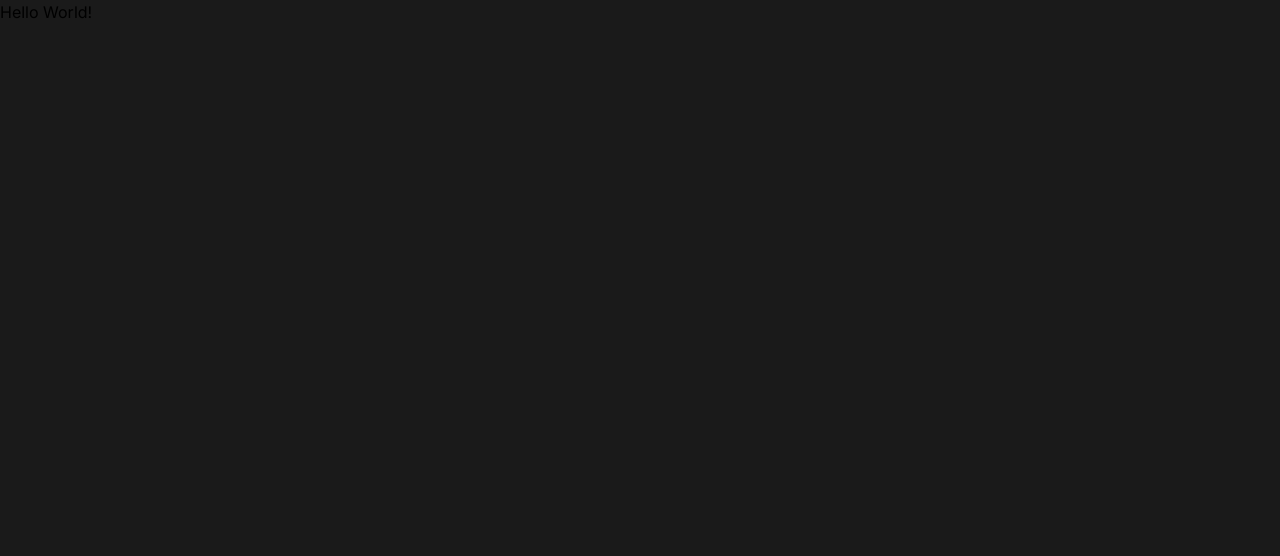
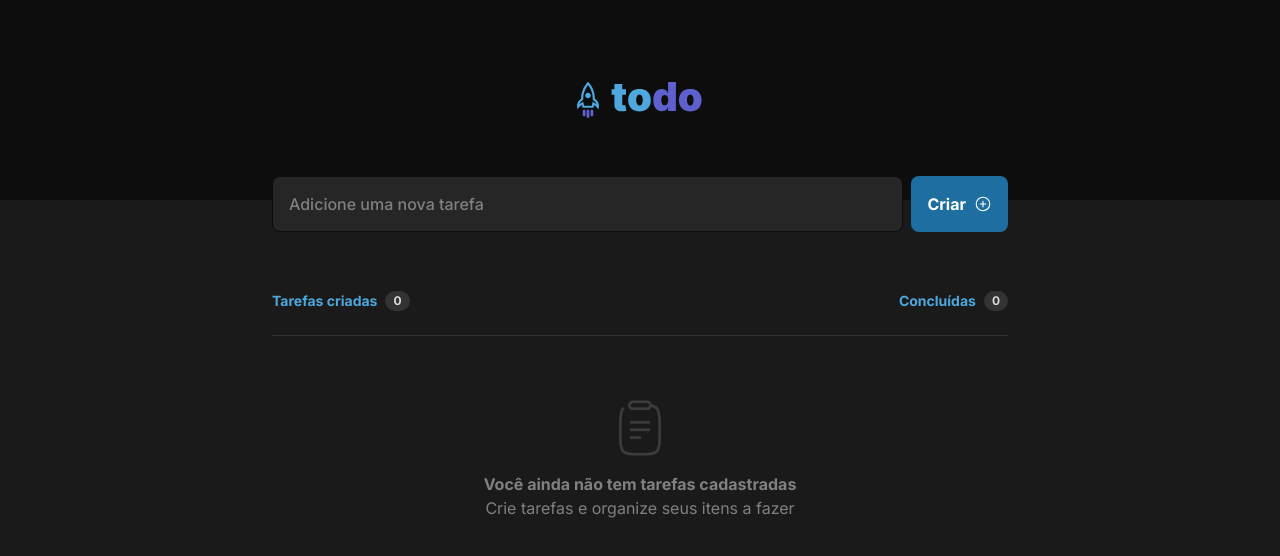
Before and after one commit to iuryyxd/ToDoApp, a Next.js app: page / in a window 1280 px wide. Shown: the top 556 px of the page. Built offline with nearby package versions, Linux system fonts and the light colour scheme.

Commit message:
feat: finish home page design

```diff
--- a/src/app/page.tsx
+++ b/src/app/page.tsx
@@ -1,3 +1,25 @@
+"use client";
+
+import Image from "next/image";
+import Logo from "@/assets/logo.svg";
+import { Button, Input } from "@/components/ui";
+import { PlusCircle } from "@phosphor-icons/react";
+import { Tasks } from "@/components/tasks";
+
 export default function Home() {
-  return <div>Hello World!</div>;
+  return (
+    <div>
+      <header className="w-full h-[12.5rem] bg-gray-700 flex flex-col items-center pt-[4.5rem]">
+        <Image src={Logo} alt="logo todo" />
+        <form className="flex items-center gap-2 max-w-[46rem] w-full translate-y-14">
+          <Input placeholder="Adicione uma nova tarefa" />
+          <Button className="font-bold">
+            Criar <PlusCircle className="text-lg" />
+          </Button>
+        </form>
+      </header>
+
+      <Tasks />
+    </div>
+  );
 }
--- /dev/null
+++ b/src/components/task.tsx
@@ -0,0 +1,45 @@
+import { Card, CardContent } from "@/components/ui/card";
+import { Checkbox } from "@/components/ui";
+import { Trash } from "@phosphor-icons/react";
+import { cn } from "@/lib/utils";
+
+interface Task {
+  id: string;
+  taskName: string;
+  isCompleted: boolean;
+  onCheckboxChange: (id: string, checked: boolean) => void;
+  onDeleteTask: (id: string) => void;
+}
+
+export function Task({
+  taskName,
+  id,
+  isCompleted,
+  onDeleteTask,
+  onCheckboxChange,
+}: Task) {
+  return (
+    <Card className="w-full">
+      <CardContent className="flex items-center justify-between py-4 px-4">
+        <div className="flex items-center gap-3">
+          <Checkbox
+          // checked={isCompleted}
+          // onCheckedChange={(checked) =>
+          //   typeof checked === "boolean" && onCheckboxChange(id, checked)
+          // }
+          />
+          <p
+            className={cn("text-gray-100 text-sm text-left", {
+              "line-through text-gray-300": isCompleted,
+            })}
+          >
+            {taskName}
+          </p>
+        </div>
+        <button onClick={() => onDeleteTask(id)}>
+          <Trash className="w-6 h-6 text-gray-300 hover:text-white transition-all" />
+        </button>
+      </CardContent>
+    </Card>
+  );
+}
--- /dev/null
+++ b/src/components/tasks.tsx
@@ -0,0 +1,47 @@
+import ClipboardIcon from "@/assets/clipboard.svg";
+import Image from "next/image";
+
+export function Tasks() {
+  return (
+    <main className="w-full pt-[5.6875rem] flex justify-center">
+      <div className="max-w-[46rem] w-full">
+        <header className="flex items-center justify-between border-b border-gray-400 pb-6">
+          <HeaderItem title="Tarefas criadas" value={0} />
+          <HeaderItem title="Concluídas" value={0} />
+        </header>
+
+        <TasksPlaceholder />
+      </div>
+    </main>
+  );
+}
+
+interface HeaderItemProps {
+  title: string;
+  value: number;
+}
+
+function HeaderItem({ title, value }: HeaderItemProps) {
+  return (
+    <div className="flex items-center gap-2">
+      <span className="text-blue font-bold text-sm">{title}</span>
+      <div className="px-2 py-0.5 bg-gray-400 rounded-full flex items-center justify-center">
+        <span className="text-gray-200 text-xs font-bold">{value}</span>
+      </div>
+    </div>
+  );
+}
+
+function TasksPlaceholder() {
+  return (
+    <div className="w-full flex flex-col justify-center items-center pt-16">
+      <Image src={ClipboardIcon} alt="clipboard icon" className="pb-4" />
+      <p className="text-gray-300 font-bold">
+        Você ainda não tem tarefas cadastradas
+      </p>
+      <p className="text-gray-300">
+        Crie tarefas e organize seus itens a fazer
+      </p>
+    </div>
+  );
+}
```
Also changed, not shown: src/assets/clipboard.svg (added), src/assets/logo.svg (added).
